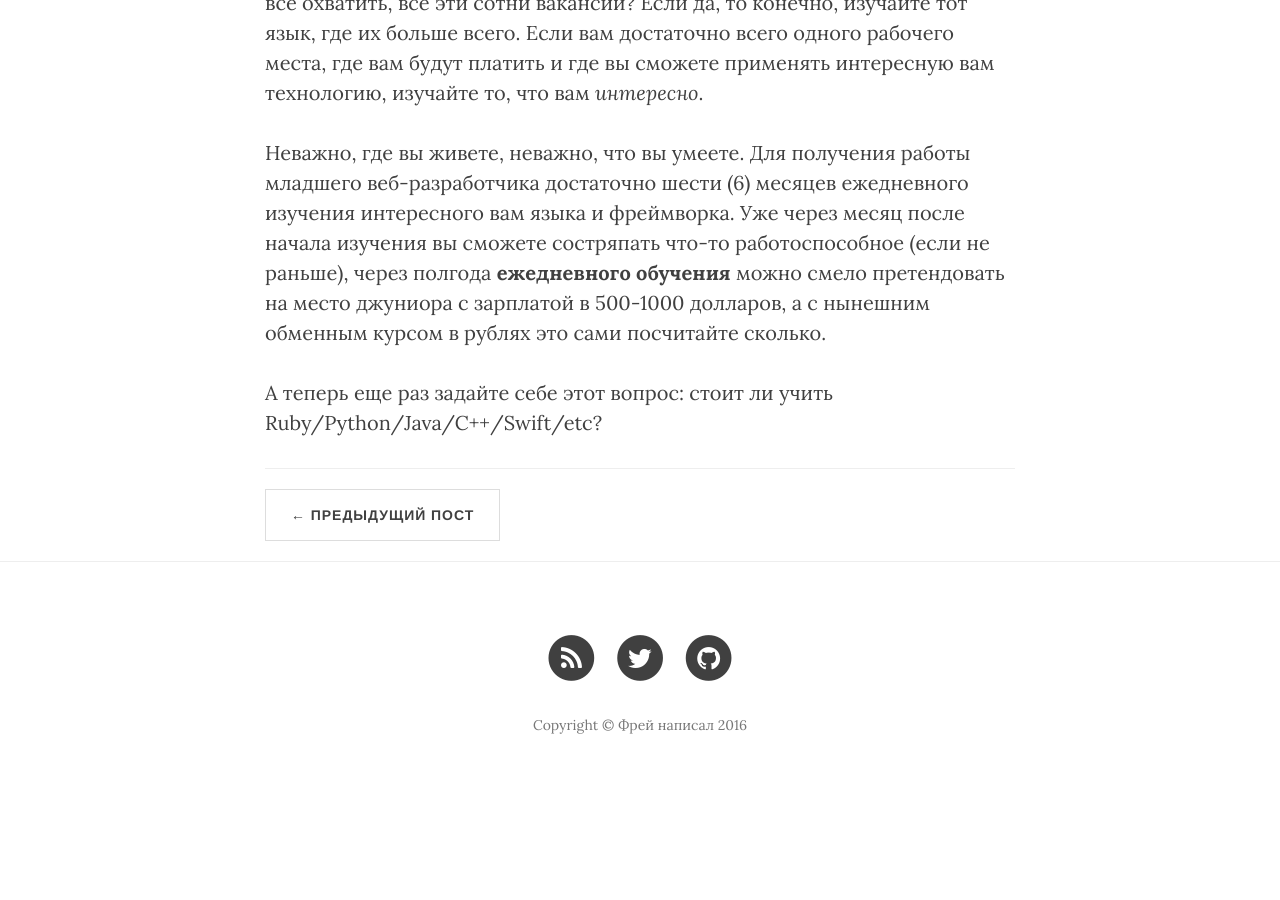
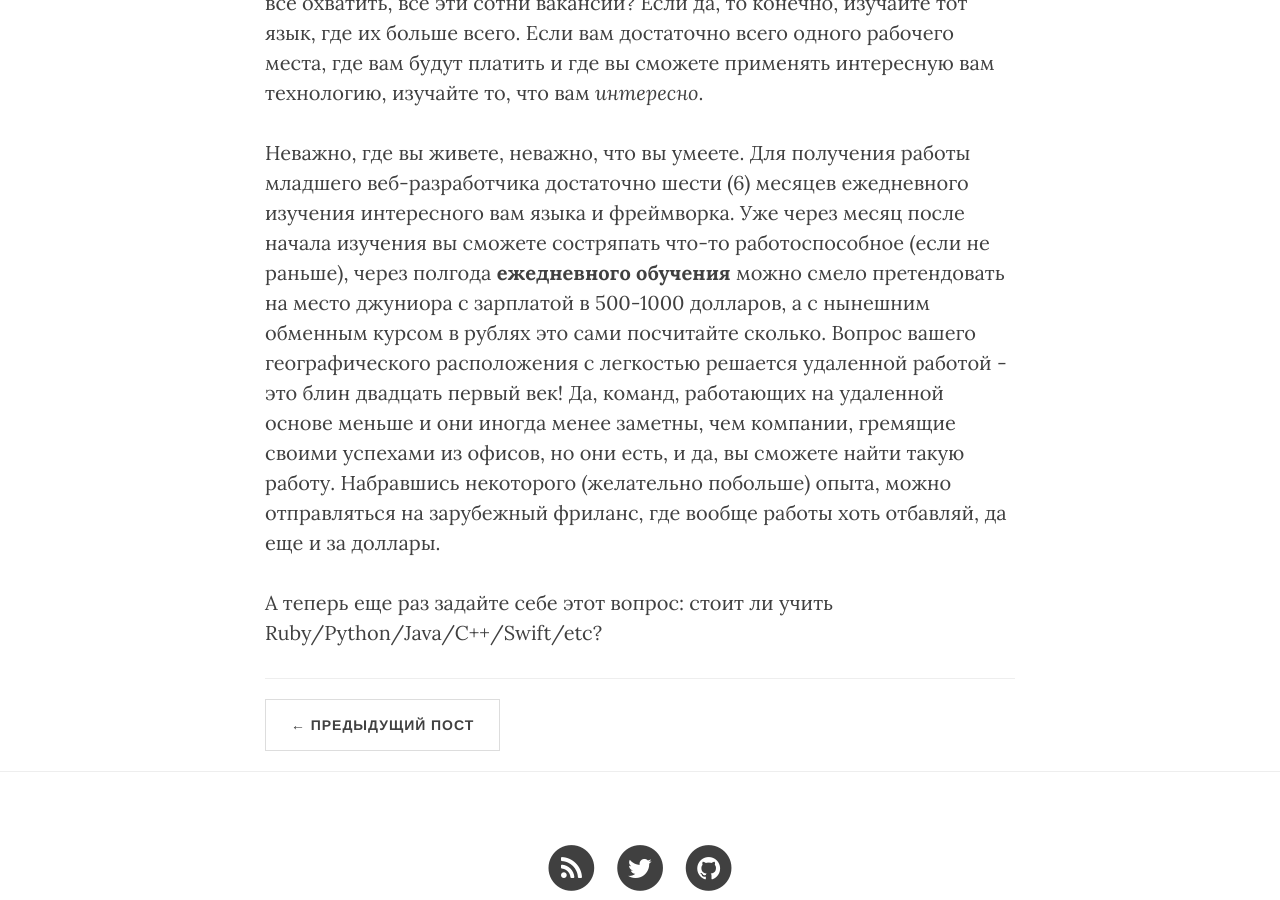
Before and after one commit to Freika/freika.github.io, a Jekyll site: the page built from _posts/2016-02-25-should-i-learn.md, in a window 1280 px wide and 900 px high, scrolled down 985 px. Built offline with Jekyll 4.4.1, drawn with Linux system fonts in a browser that asks for light colours; nearby versions of some CDN libraries; Markdown is read by kramdown in place of the engine named in the settings; comment, search, counter and statistics services are not loaded; before the commit the page ends 1786 px from its top, so only the background shows below that.

Commit message:
Update text one more time :tada:

```diff
--- a/_posts/2016-02-25-should-i-learn.md
+++ b/_posts/2016-02-25-should-i-learn.md
@@ -10,6 +10,6 @@ description: Стоит ли учить Ruby? Python? Java?
 
 Вы боитесь, что не сможете найти работу? Произнесите это вслух и послушайте, как звучит. Фигня какая-то, честное слово. Работы хватит на всех. Сейчас потрясающая нехватка квалифицированных IT-специалистов, во всех сферах и областях, веб не исключение. Если вы смотрите на количество вакансий (говорят, на пхп вакансий куча, а вот на руби нет совсем), ответьте на один простой вопрос: вы что, всерьез собираетесь их все охватить, все эти сотни вакансий? Если да, то конечно, изучайте тот язык, где их больше всего. Если вам достаточно всего одного рабочего места, где вам будут платить и где вы сможете применять интересную вам технологию, изучайте то, что вам _интересно_.
 
-Неважно, где вы живете, неважно, что вы умеете. Для получения работы младшего веб-разработчика достаточно шести (6) месяцев ежедневного изучения интересного вам языка и фреймворка. Уже через месяц после начала изучения вы сможете состряпать что-то работоспособное (если не раньше), через полгода **ежедневного обучения** можно смело претендовать на место джуниора с зарплатой в 500-1000 долларов, а с нынешним обменным курсом в рублях это сами посчитайте сколько.
+Неважно, где вы живете, неважно, что вы умеете. Для получения работы младшего веб-разработчика достаточно шести (6) месяцев ежедневного изучения интересного вам языка и фреймворка. Уже через месяц после начала изучения вы сможете состряпать что-то работоспособное (если не раньше), через полгода **ежедневного обучения** можно смело претендовать на место джуниора с зарплатой в 500-1000 долларов, а с нынешним обменным курсом в рублях это сами посчитайте сколько. Вопрос вашего географического расположения с легкостью решается удаленной работой - это блин двадцать первый век! Да, команд, работающих на удаленной основе меньше и они иногда менее заметны, чем компании, гремящие своими успехами из офисов, но они есть, и да, вы сможете найти такую работу. Набравшись некоторого (желательно побольше) опыта, можно отправляться на зарубежный фриланс, где вообще работы хоть отбавляй, да еще и за доллары.
 
 А теперь еще раз задайте себе этот вопрос: стоит ли учить Ruby/Python/Java/C++/Swift/etc?
```
